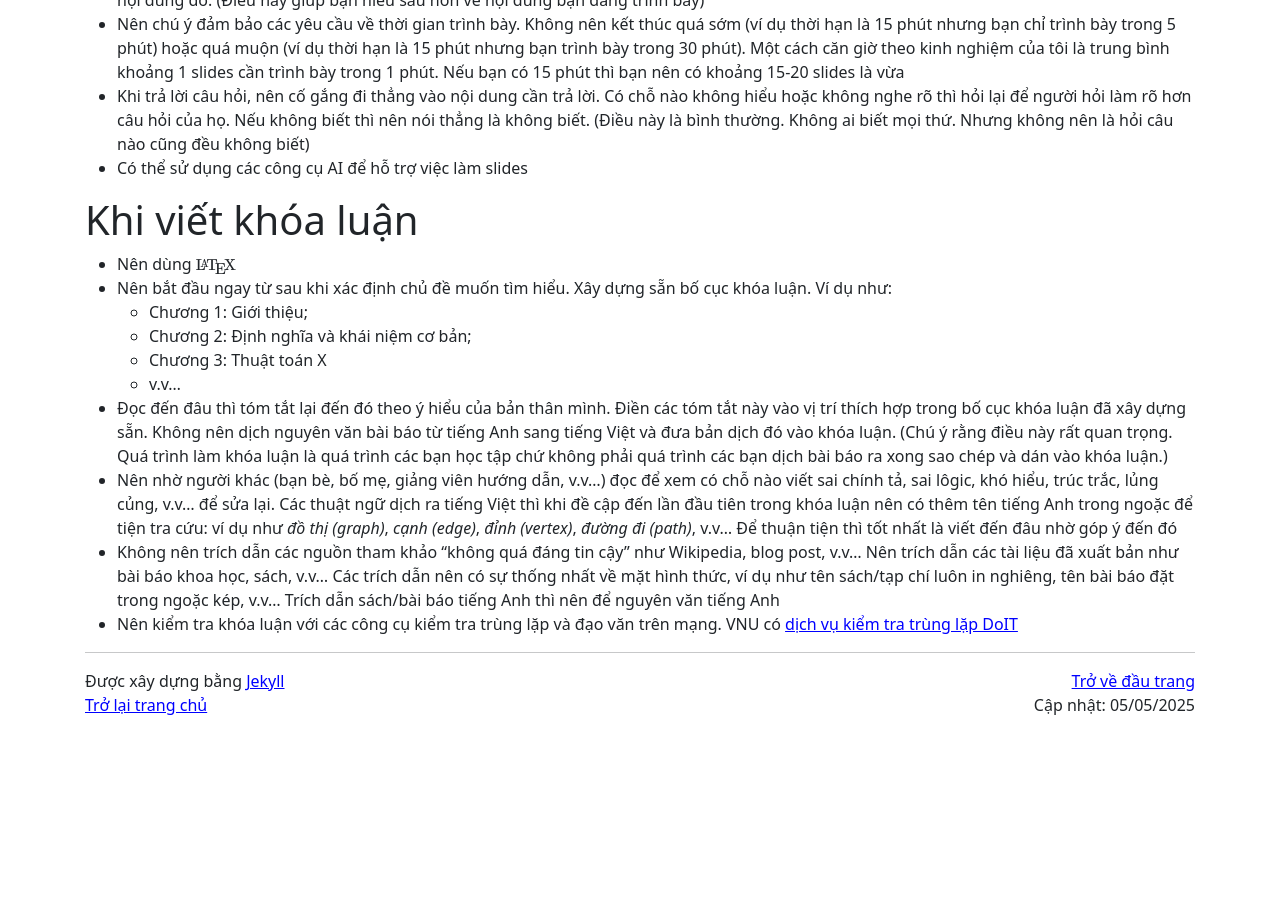
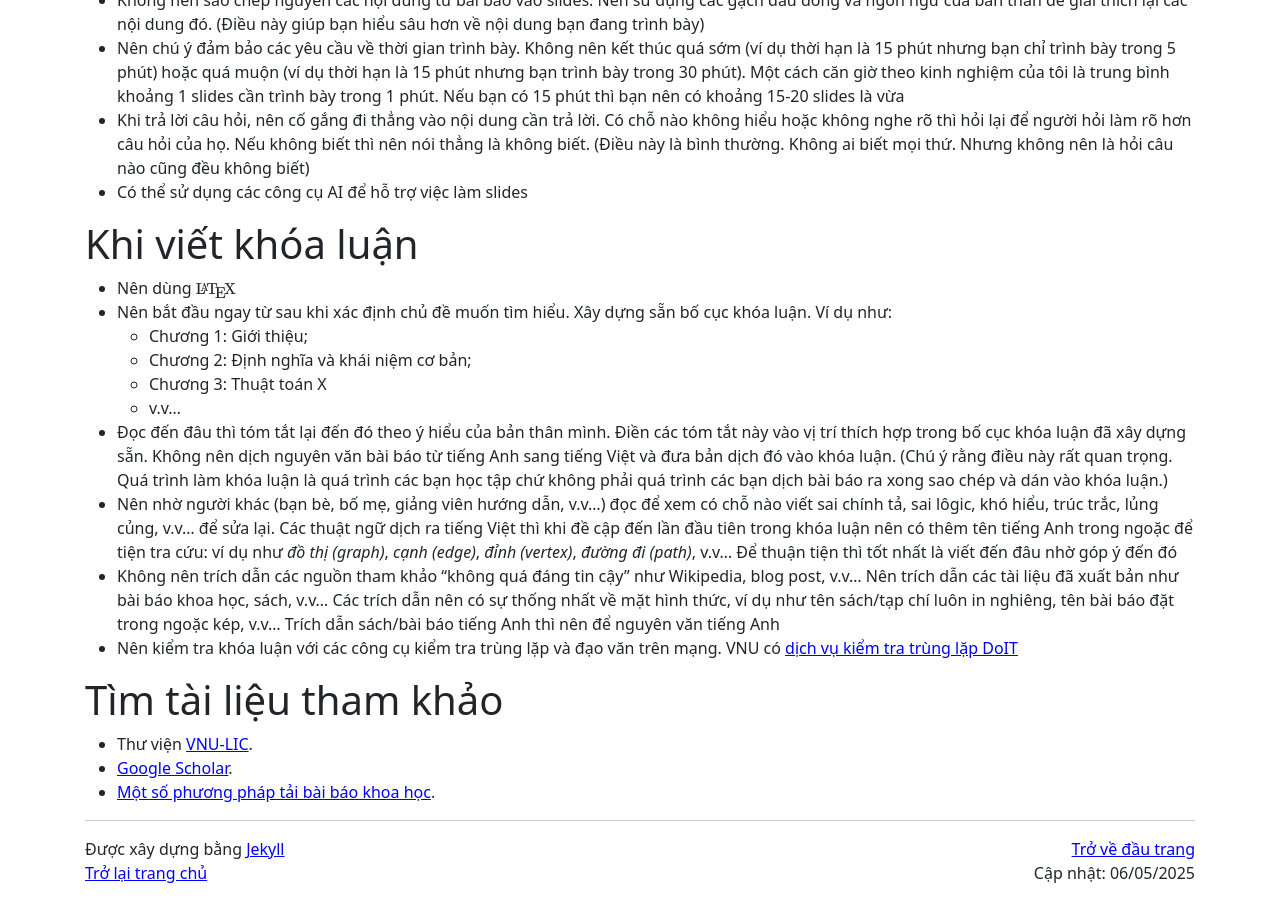
Before and after one commit to hoanganhduc/hoanganhduc.github.io, a Jekyll site: the page built from _posts/2024-11-09-một-số-đề-nghị-cho-việc-làm-khóa-luận.md, in a window 1280 px wide and 900 px high, scrolled down 1538 px. Built offline with Jekyll 4.4.1, drawn with Linux system fonts in a browser that asks for light colours; nearby versions of some CDN libraries; a style sheet for code colours, icons or effects is not loaded; before the commit the page ends 2270 px from its top, so only the background shows below that; some of the changed text lies outside the part shown.

Commit message:
Updated @ 2025-05-06  07:34:40 ICT

```diff
--- a/_posts/2024-11-09-một-số-đề-nghị-cho-việc-làm-khóa-luận.md
+++ b/_posts/2024-11-09-một-số-đề-nghị-cho-việc-làm-khóa-luận.md
@@ -5,7 +5,7 @@ author: Duc A. Hoang
 categories:
   - research
 <!--comment: true-->
-last_modified_at: 2025-05-05
+last_modified_at: 2025-05-06
 description: Bài viết ghi lại một số đề nghị của tôi cho việc làm khóa luận tốt nghiệp ở bậc đại học
 keywords: research, khóa luận tốt nghiệp, đề nghị, Duc A. Hoang
 lang: vi
@@ -71,3 +71,9 @@ Bài viết ghi lại một số đề nghị của tôi cho sinh viên (có th
 * Nên nhờ người khác (bạn bè, bố mẹ, giảng viên hướng dẫn, v.v...) đọc để xem có chỗ nào viết sai chính tả, sai lôgic, khó hiểu, trúc trắc, lủng củng, v.v... để sửa lại. Các thuật ngữ dịch ra tiếng Việt thì khi đề cập đến lần đầu tiên trong khóa luận nên có thêm tên tiếng Anh trong ngoặc để tiện tra cứu: ví dụ như *đồ thị (graph)*, *cạnh (edge)*, *đỉnh (vertex)*, *đường đi (path)*, v.v... Để thuận tiện thì tốt nhất là viết đến đâu nhờ góp ý đến đó
 * Không nên trích dẫn các nguồn tham khảo "không quá đáng tin cậy" như Wikipedia, blog post, v.v... Nên trích dẫn các tài liệu đã xuất bản như bài báo khoa học, sách, v.v... Các trích dẫn nên có sự thống nhất về mặt hình thức, ví dụ như tên sách/tạp chí luôn in nghiêng, tên bài báo đặt trong ngoặc kép, v.v... Trích dẫn sách/bài báo tiếng Anh thì nên để nguyên văn tiếng Anh
 * Nên kiểm tra khóa luận với các công cụ kiểm tra trùng lặp và đạo văn trên mạng. VNU có [dịch vụ kiểm tra trùng lặp DoIT](http://doit.lic.vnu.edu.vn/)
+
+# Tìm tài liệu tham khảo
+
+* Thư viện [VNU-LIC](http://lic.vnu.edu.vn/).
+* [Google Scholar](https://scholar.google.com/).
+* [Một số phương pháp tải bài báo khoa học]({{ site.baseurl }}{% post_url 2025-05-05-một-số-phương-pháp-tải-bài-báo-khoa-học %}).
```
Also changed, not shown: _posts/2025-05-05-một-số-phương-pháp-tải-bài-báo-khoa-học.md (+5 -2 lines), misc.md (+2 -2 lines), 1 other file.
